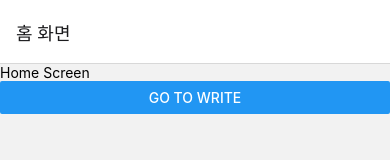
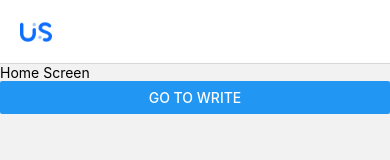
Before and after one commit to 2023-HNU-CPD-US/us-client, a React Native app: screen / in a window 390 px wide. Shown: the top 160 px of the page. Built offline with nearby package versions, Linux system fonts and the light colour scheme.

Commit message:
Feat : 헤더에 로고 이미지 추가

```diff
--- a/App.js
+++ b/App.js
@@ -12,8 +12,8 @@ const Stack = createStackNavigator();
 const LogoTitle = () => {
     return (
         <Image
-            style={{ width: 50, height: 50 }}
-            source={require("./logo.png")}
+            style={{ width: 40, height: 40 }}
+            source={require("./assets/logo.png")}
         />
     );
 };
@@ -26,10 +26,16 @@ export default function App() {
                     name="Home"
                     component={HomeScreen}
                     options={{
-                        title: "홈 화면",
+                        headerTitle: (props) => <LogoTitle {...props} />,
                     }}
                 />
-                <Stack.Screen name="Write" component={WriteScreen} />
+                <Stack.Screen
+                    name="Write"
+                    component={WriteScreen}
+                    options={{
+                        headerTitle: (props) => <LogoTitle {...props} />,
+                    }}
+                />
             </Stack.Navigator>
         </NavigationContainer>
     );
```
Also changed, not shown: assets/logo.png (added).
